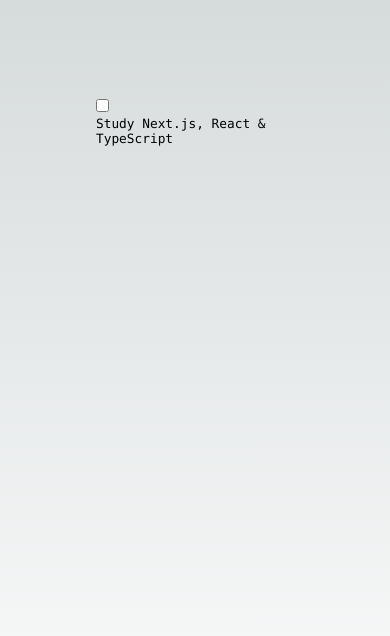
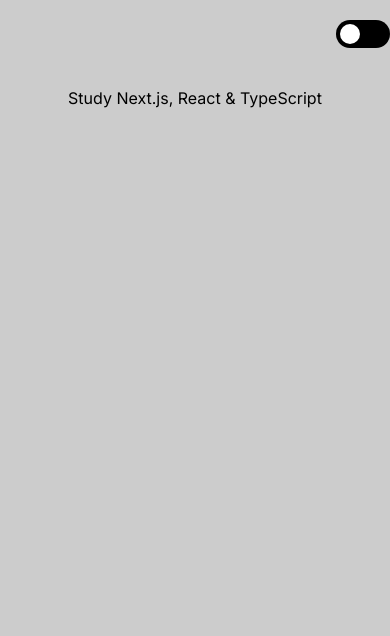
Before and after one commit to Inna18/zb-project, a Next.js app: page / in a window 390 px wide. Shown: the top 636 px of the page. Built offline with nearby package versions, Linux system fonts and the light colour scheme.

Commit message:
style(page.module.css): add styles for toggle button and page

```diff
--- a/app/page.module.css
+++ b/app/page.module.css
@@ -1,230 +1,77 @@
 .main {
-  display: flex;
-  flex-direction: column;
-  justify-content: space-between;
-  align-items: center;
-  padding: 6rem;
   min-height: 100vh;
 }
-
+.light {
+  min-height: 100vh;
+  background-color: #ccc;
+}
+.dark {
+  min-height: 100vh;
+  background-color: #4d4d4d;
+  color: #fff;
+}
+.btn {
+  display: flex;
+  justify-content: end;
+  padding: 20px 0;
+}
 .description {
-  display: inherit;
-  justify-content: inherit;
-  align-items: inherit;
-  font-size: 0.85rem;
-  max-width: var(--max-width);
-  width: 100%;
-  z-index: 2;
-  font-family: var(--font-mono);
+  display: flex;
+  justify-content: center;
+  padding: 20px 0;
+}
+/* The switch - the box around the slider */
+.switch {
+  position: relative;
+  display: inline-block;
+  width: 54px;
+  height: 28px;
 }
 
-.description a {
-  display: flex;
-  justify-content: center;
-  align-items: center;
-  gap: 0.5rem;
+/* Hide default HTML checkbox */
+.switch input {
+  opacity: 0;
+  width: 0;
+  height: 0;
 }
 
-.description p {
-  position: relative;
-  margin: 0;
-  padding: 1rem;
-  background-color: rgba(var(--callout-rgb), 0.5);
-  border: 1px solid rgba(var(--callout-border-rgb), 0.3);
-  border-radius: var(--border-radius);
+/* The slider */
+.sliderRound {
+  position: absolute;
+  cursor: pointer;
+  border-radius: 34px;
+  top: 0;
+  left: 0;
+  right: 0;
+  bottom: 0;
+  background-color: #000;
+  -webkit-transition: .4s;
+  transition: .4s;
 }
 
-.code {
-  font-weight: 700;
-  font-family: var(--font-mono);
+.sliderRound:before {
+  position: absolute;
+  content: "";
+  border-radius: 50%;
+  height: 20px;
+  width: 20px;
+  left: 4px;
+  bottom: 4px;
+  background-color: white;
+  -webkit-transition: .4s;
+  transition: .4s;
 }
 
-.grid {
-  display: grid;
-  grid-template-columns: repeat(4, minmax(25%, auto));
-  max-width: 100%;
-  width: var(--max-width);
+input:checked + .sliderRound {
+  background-color: #ccc;
 }
 
-.card {
-  padding: 1rem 1.2rem;
-  border-radius: var(--border-radius);
-  background: rgba(var(--card-rgb), 0);
-  border: 1px solid rgba(var(--card-border-rgb), 0);
-  transition: background 200ms, border 200ms;
+input:focus + .sliderRound {
+  box-shadow: 0 0 1px #ccc;
 }
 
-.card span {
-  display: inline-block;
-  transition: transform 200ms;
+input:checked + .sliderRound:before {
+  -webkit-transform: translateX(26px);
+  -ms-transform: translateX(26px);
+  transform: translateX(26px);
 }
-
-.card h2 {
-  font-weight: 600;
-  margin-bottom: 0.7rem;
-}
-
-.card p {
-  margin: 0;
-  opacity: 0.6;
-  font-size: 0.9rem;
-  line-height: 1.5;
-  max-width: 30ch;
-  text-wrap: balance;
-}
-
-.center {
-  display: flex;
-  justify-content: center;
-  align-items: center;
-  position: relative;
-  padding: 4rem 0;
-}
-
-.center::before {
-  background: var(--secondary-glow);
-  border-radius: 50%;
-  width: 480px;
-  height: 360px;
-  margin-left: -400px;
-}
-
-.center::after {
-  background: var(--primary-glow);
-  width: 240px;
-  height: 180px;
-  z-index: -1;
-}
-
-.center::before,
-.center::after {
-  content: "";
-  left: 50%;
-  position: absolute;
-  filter: blur(45px);
-  transform: translateZ(0);
-}
-
-.logo {
-  position: relative;
-}
-/* Enable hover only on non-touch devices */
-@media (hover: hover) and (pointer: fine) {
-  .card:hover {
-    background: rgba(var(--card-rgb), 0.1);
-    border: 1px solid rgba(var(--card-border-rgb), 0.15);
-  }
-
-  .card:hover span {
-    transform: translateX(4px);
-  }
-}
-
-@media (prefers-reduced-motion) {
-  .card:hover span {
-    transform: none;
-  }
-}
-
-/* Mobile */
-@media (max-width: 700px) {
-  .content {
-    padding: 4rem;
-  }
-
-  .grid {
-    grid-template-columns: 1fr;
-    margin-bottom: 120px;
-    max-width: 320px;
-    text-align: center;
-  }
-
-  .card {
-    padding: 1rem 2.5rem;
-  }
-
-  .card h2 {
-    margin-bottom: 0.5rem;
-  }
-
-  .center {
-    padding: 8rem 0 6rem;
-  }
-
-  .center::before {
-    transform: none;
-    height: 300px;
-  }
-
-  .description {
-    font-size: 0.8rem;
-  }
-
-  .description a {
-    padding: 1rem;
-  }
-
-  .description p,
-  .description div {
-    display: flex;
-    justify-content: center;
-    position: fixed;
-    width: 100%;
-  }
-
-  .description p {
-    align-items: center;
-    inset: 0 0 auto;
-    padding: 2rem 1rem 1.4rem;
-    border-radius: 0;
-    border: none;
-    border-bottom: 1px solid rgba(var(--callout-border-rgb), 0.25);
-    background: linear-gradient(
-      to bottom,
-      rgba(var(--background-start-rgb), 1),
-      rgba(var(--callout-rgb), 0.5)
-    );
-    background-clip: padding-box;
-    backdrop-filter: blur(24px);
-  }
-
-  .description div {
-    align-items: flex-end;
-    pointer-events: none;
-    inset: auto 0 0;
-    padding: 2rem;
-    height: 200px;
-    background: linear-gradient(
-      to bottom,
-      transparent 0%,
-      rgb(var(--background-end-rgb)) 40%
-    );
-    z-index: 1;
-  }
-}
-
-/* Tablet and Smaller Desktop */
-@media (min-width: 701px) and (max-width: 1120px) {
-  .grid {
-    grid-template-columns: repeat(2, 50%);
-  }
-}
-
-@media (prefers-color-scheme: dark) {
-  .vercelLogo {
-    filter: invert(1);
-  }
-
-  .logo {
-    filter: invert(1) drop-shadow(0 0 0.3rem #ffffff70);
-  }
-}
-
-@keyframes rotate {
-  from {
-    transform: rotate(360deg);
-  }
-  to {
-    transform: rotate(0deg);
-  }
-}
```
